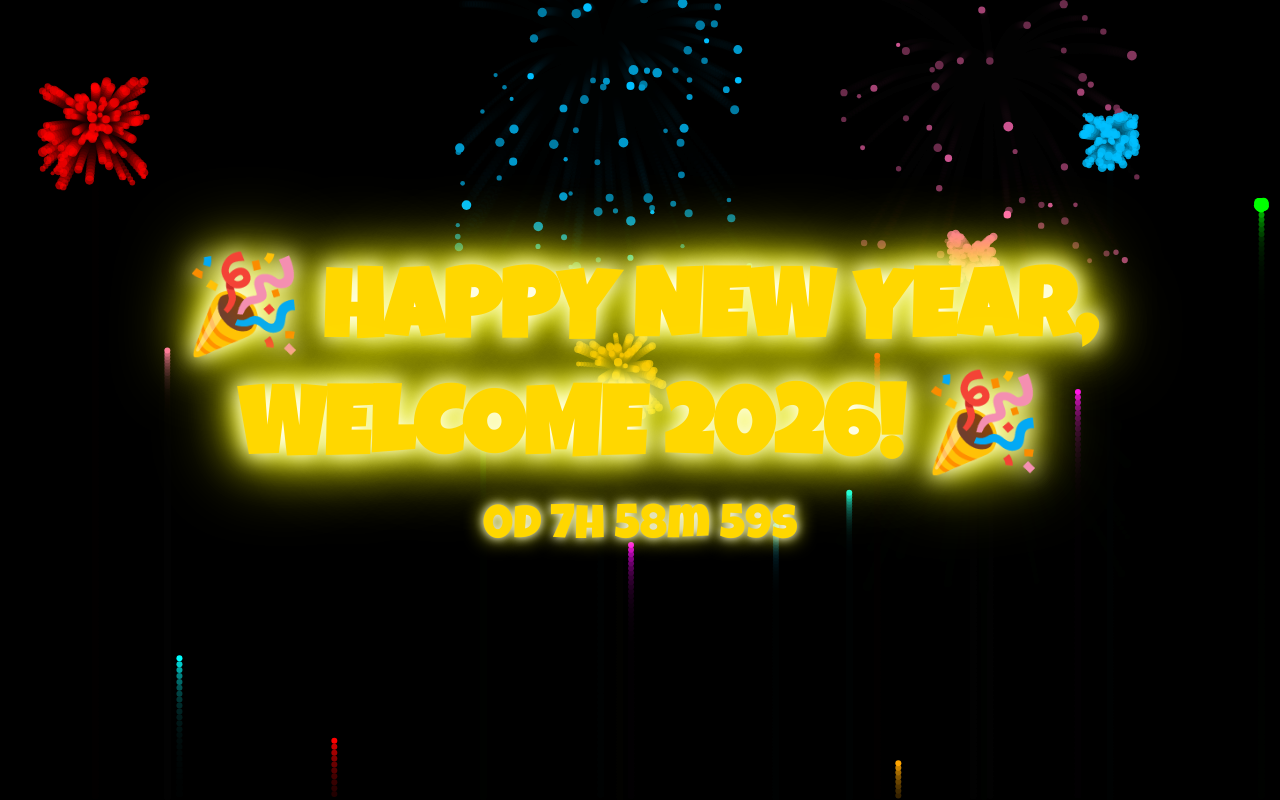
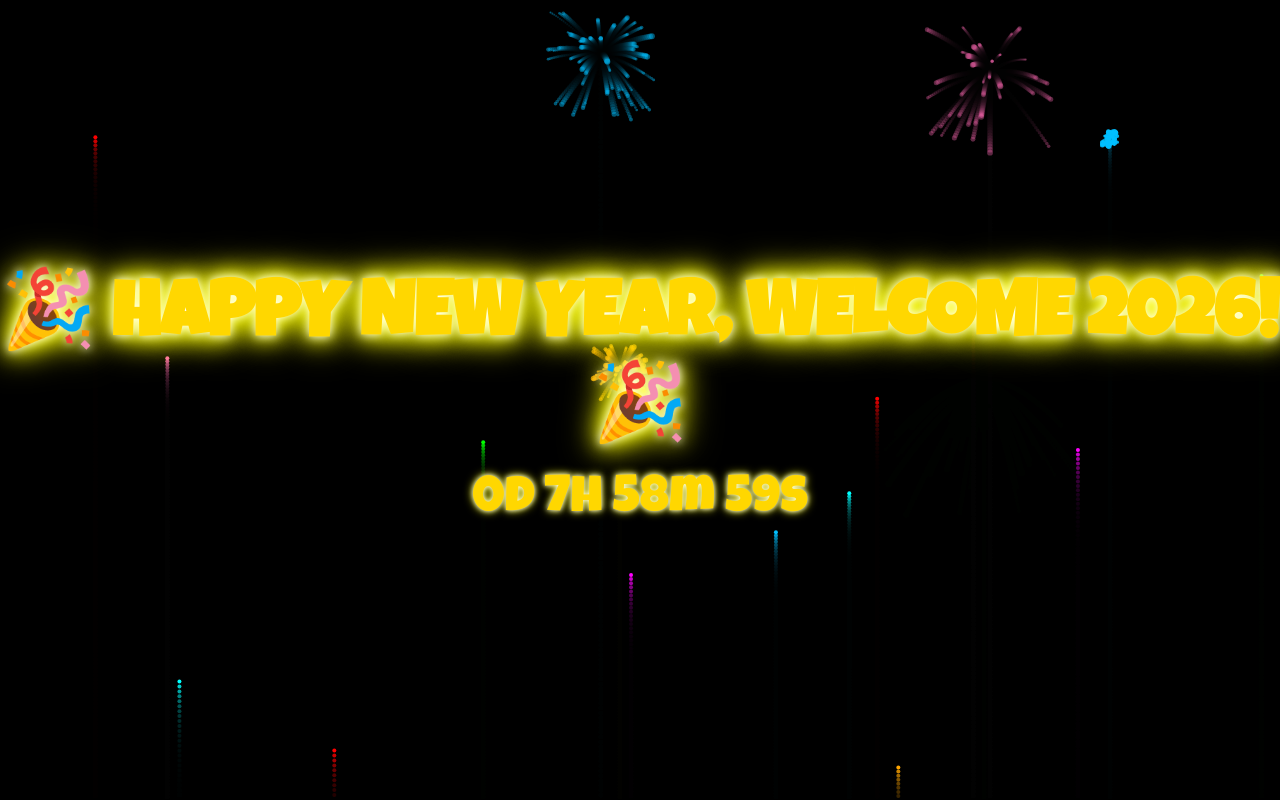
Before and after one commit to dsnooky/happy-new-year-2026, a plain HTML site: page index.html in a window 1280 px wide. Drawn offline with Linux system fonts and the light colour scheme.

Commit message:
Update index.html

```diff
--- a/index.html
+++ b/index.html
@@ -19,32 +19,32 @@
     justify-content: center;
     align-items: center;
     color: #ffd700;
+    text-align: center;
   }
 
   h1 {
-    font-size: 6em;
-    text-align: center;
+    font-size: 6vw; /* responsive text size */
     text-shadow:
-      0 0 10px #fff,
+      0 0 5px #fff,
+      0 0 10px #ff0,
+      0 0 15px #ff0,
       0 0 20px #ff0,
-      0 0 30px #ff0,
-      0 0 40px #ff0,
-      0 0 60px #ff0,
-      0 0 80px #ff0;
+      0 0 30px #ff0;
     animation: glow 2s infinite alternate;
     z-index: 2;
+    line-height: 1.2;
   }
 
   @keyframes glow {
-    0% { text-shadow: 0 0 10px #fff, 0 0 20px #ff0, 0 0 30px #ff0, 0 0 40px #ff0; }
-    50% { text-shadow: 0 0 20px #fff, 0 0 30px #ff0, 0 0 50px #ff0, 0 0 80px #ff0; }
-    100% { text-shadow: 0 0 10px #fff, 0 0 20px #ff0, 0 0 30px #ff0, 0 0 40px #ff0; }
+    0% { text-shadow: 0 0 5px #fff, 0 0 10px #ff0, 0 0 15px #ff0, 0 0 20px #ff0; }
+    50% { text-shadow: 0 0 10px #fff, 0 0 20px #ff0, 0 0 30px #ff0, 0 0 40px #ff0; }
+    100% { text-shadow: 0 0 5px #fff, 0 0 10px #ff0, 0 0 15px #ff0, 0 0 20px #ff0; }
   }
 
   #countdown {
-    font-size: 3em;
-    margin-top: 20px;
-    text-shadow: 0 0 10px #fff, 0 0 20px #ff0;
+    font-size: 4vw; /* responsive countdown */
+    margin-top: 2vh;
+    text-shadow: 0 0 5px #fff, 0 0 10px #ff0;
     z-index: 2;
   }
 
@@ -53,6 +53,11 @@
     top: 0;
     left: 0;
     z-index: 1;
+  }
+
+  @media (max-width: 600px) {
+    h1 { font-size: 10vw; }
+    #countdown { font-size: 6vw; }
   }
 </style>
 </head>
@@ -99,7 +104,7 @@ class Firework {
     this.y = canvas.height;
     this.targetY = Math.random() * canvas.height / 2;
     this.color = colors[Math.floor(Math.random() * colors.length)];
-    this.speed = 3 + Math.random() * 3;
+    this.speed = 3 + Math.random() * 2; // slightly slower for mobile
     this.exploded = false;
   }
   update() {
@@ -112,7 +117,7 @@ class Firework {
     }
   }
   explode() {
-    const count = 50 + Math.random() * 50;
+    const count = 30 + Math.random() * 30; // fewer particles for mobile
     for(let i=0;i<count;i++){
       particles.push(new Particle(this.x, this.y, this.color));
     }
@@ -120,7 +125,7 @@ class Firework {
   draw() {
     if(!this.exploded) {
       ctx.beginPath();
-      ctx.arc(this.x,this.y,3,0,Math.PI*2);
+      ctx.arc(this.x,this.y,2,0,Math.PI*2);
       ctx.fillStyle = this.color;
       ctx.fill();
     }
@@ -132,11 +137,11 @@ class Particle {
     this.x = x;
     this.y = y;
     this.color = color;
-    this.speedX = (Math.random() - 0.5) * 6;
-    this.speedY = (Math.random() - 0.5) * 6;
+    this.speedX = (Math.random() - 0.5) * 4;
+    this.speedY = (Math.random() - 0.5) * 4;
     this.alpha = 1;
-    this.size = 2 + Math.random() * 3;
-    this.gravity = 0.05;
+    this.size = 1 + Math.random() * 2;
+    this.gravity = 0.03;
   }
   update() {
     this.speedY += this.gravity;
```
